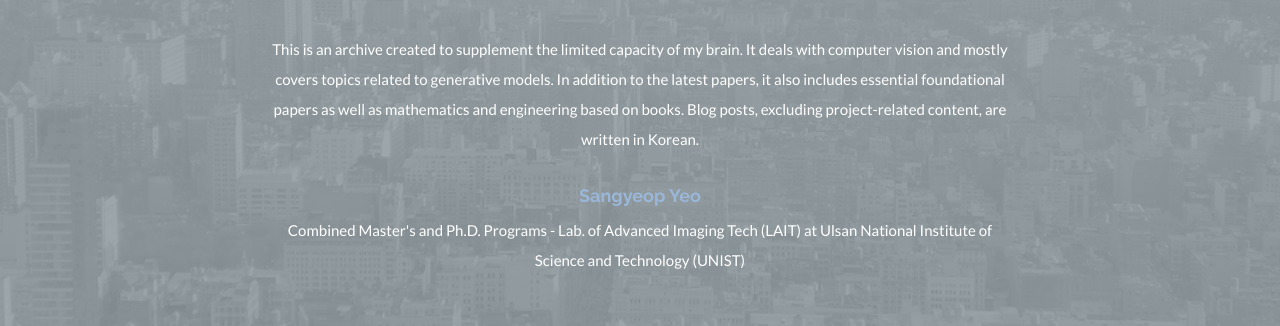
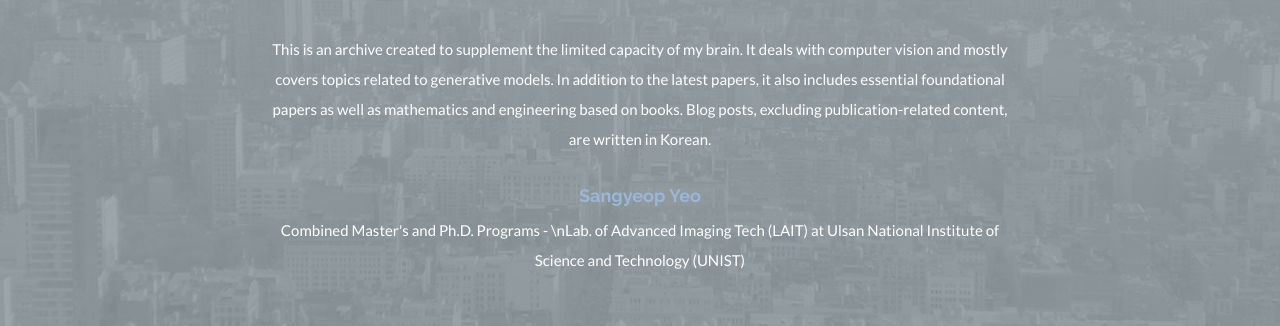
Before and after one commit to SangyeopYeo/SangyeopYeo.github.io, a Jekyll site: the page built from about.html, in a window 1280 px wide and 900 px high, scrolled down 1145 px. Shown: the part 290-616 px from the top of the window. Built offline with Jekyll 4.4.1, drawn with Linux system fonts in a browser that asks for light colours; nearby versions of some CDN libraries.

Commit message:
Publication_create

```diff
--- a/_config.yml
+++ b/_config.yml
@@ -112,6 +112,6 @@
 
 # Testimonial content. Shown on Home and About page.
 testimonial:
-    message: "This is an archive created to supplement the limited capacity of my brain. It deals with computer vision and mostly covers topics related to generative models. In addition to the latest papers, it also includes essential foundational papers as well as mathematics and engineering based on books. Blog posts, excluding project-related content, are written in Korean."
+    message: "This is an archive created to supplement the limited capacity of my brain. It deals with computer vision and mostly covers topics related to generative models. In addition to the latest papers, it also includes essential foundational papers as well as mathematics and engineering based on books. Blog posts, excluding publication-related content, are written in Korean."
     author: Sangyeop Yeo
-    position: Combined Master's and Ph.D. Programs - Lab. of Advanced Imaging Tech (LAIT) at Ulsan National Institute of Science and Technology (UNIST)
+    position: Combined Master's and Ph.D. Programs - \nLab. of Advanced Imaging Tech (LAIT) at Ulsan National Institute of Science and Technology (UNIST)
--- a/_projects/2024-05-19-nickel_and_dime.markdown
+++ b/_projects/2024-05-19-nickel_and_dime.markdown
@@ -6,7 +6,7 @@
 categories:
 - ECCV 2024
 img: nickel_and_dime.gif
-thumb: slt_thumb.gif
+thumb: nickel_and_dime_thumb.gif
 carousel:
 - single01.jpg
 - single02.jpg
--- a/portfolio.html
+++ b/portfolio.html
@@ -1,6 +1,6 @@
 ---
 layout: portfolio
-title: Portfolio
+title: Publication
 permalink: /portfolio/
 ---
 
```
Also changed, not shown: assets/img/blog/thumbs/thumb01.jpg (deleted), assets/img/blog/thumbs/thumb02.jpg (deleted), assets/img/blog/thumbs/thumb03.jpg (deleted), assets/img/blog/thumbs/thumb04.jpg (deleted), assets/img/project/portfolio_01.jpg (deleted), assets/img/project/portfolio_03.jpg (deleted), assets/img/project/portfolio_04.jpg (deleted), assets/img/project/portfolio_05.jpg (deleted), assets/img/project/portfolio_06.jpg (deleted), assets/img/project/portfolio_07.jpg (deleted), assets/img/project/portfolio_08.jpg (deleted), assets/img/project/portfolio_09.jpg (deleted), assets/img/project/portfolio_10.jpg (deleted), 1 other file.
